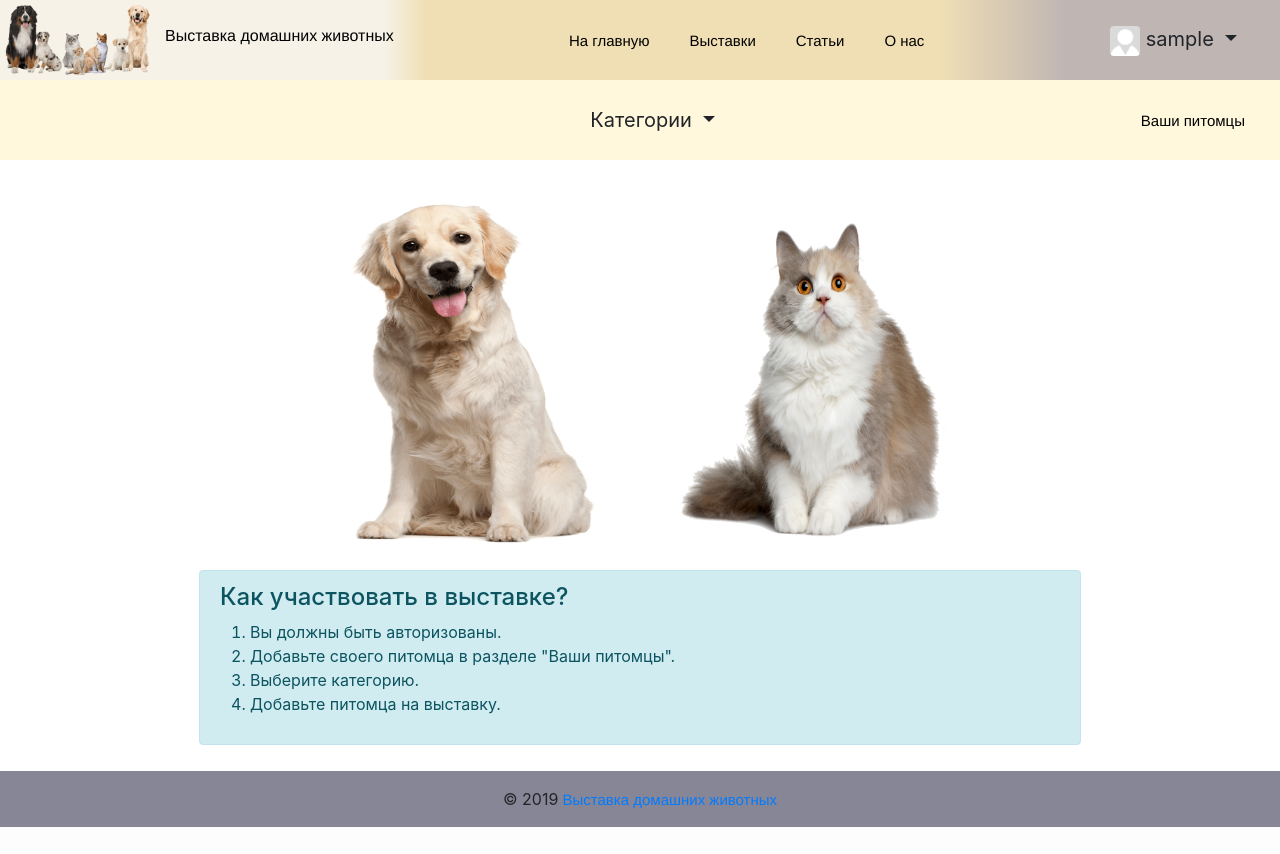
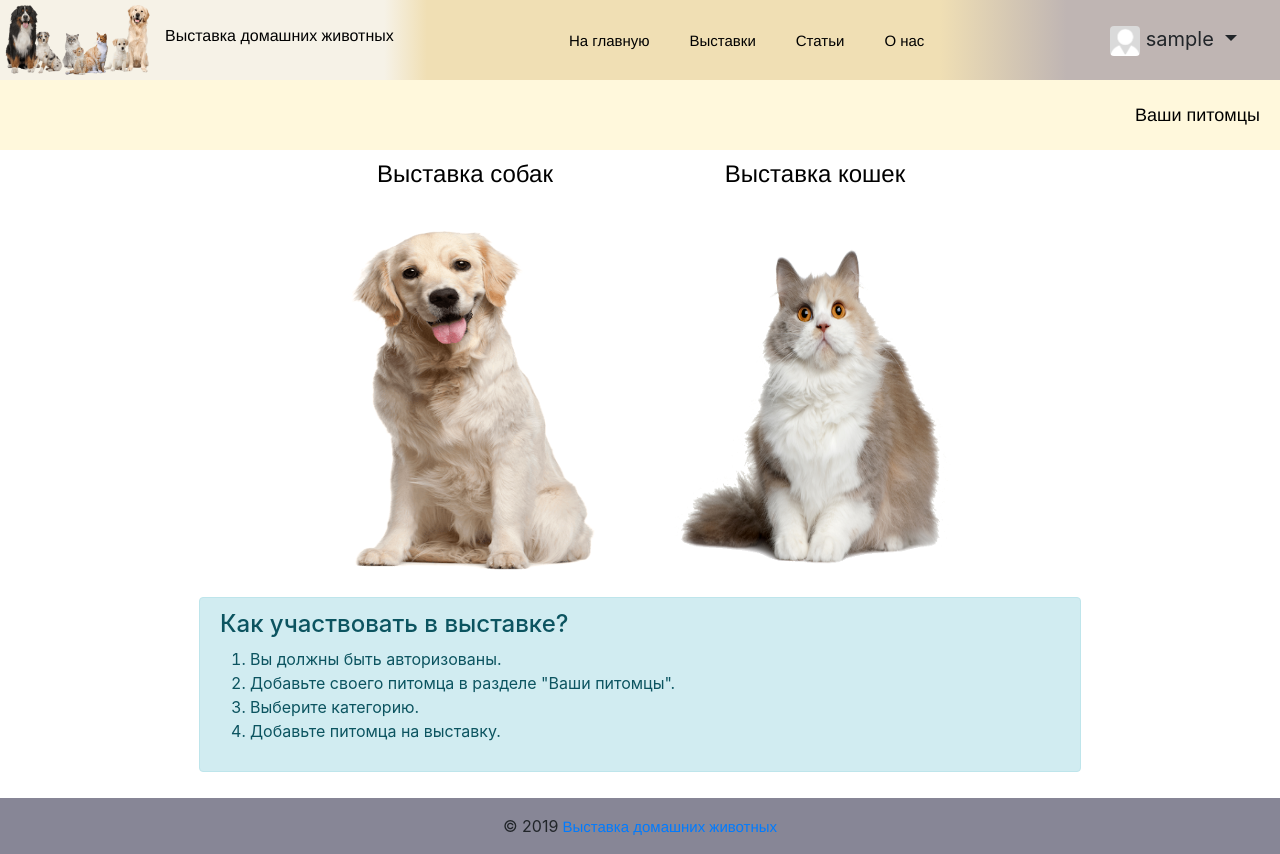
Before and after one commit to alexpomazan/petshow_kursach, a Django app: page /shows/ in a window 1280 px wide. Before the commit the page ends 827 px from the top, so only its background shows below. Run offline with Django 3.2, Linux system fonts and the light colour scheme; the visitor is signed in with stand-in values (Sample User, id 1); some libraries are stand-ins or nearby versions.

Commit message:
update 3.2

```diff
--- a/petshow/static/css/style.css
+++ b/petshow/static/css/style.css
@@ -373,7 +373,7 @@ ol {
   display: flex;
   flex-direction: row;
   width: 100%;
-  height: 80px;
+  height: 70px;
   background: cornsilk;
 }
 .dropdown-shows{
@@ -396,22 +396,34 @@ ol {
   flex-direction: row;
   align-items: center;
   justify-content: flex-end;
+  width: 100%;
 }
 .category_selection{
   display: flex;
   flex-direction: row;
   justify-content: center;
 }
+.show_name{
+text-align: center;
+}
 .cat_img, .dog_img{
 padding: 20px;
 width: 350px;
 height: 400px;
 }
-.cat_category:hover, .dog_category:hover{
+.link_mypets{
+font-size: 18px;
+}
+.link_cat_category, .link_dog_category{
+  color: black;
+}
+.link_cat_category:hover, .link_dog_category:hover{
   background: linear-gradient(
     rgba(199, 193, 193, 0.9),
     rgba(255, 255, 255, 0.9)
   );
+  color:white;
+  text-decoration: none;
 }
 /* /CONTENT SHOWS.HTML */
 
--- a/petshow/templates/show/shows.html
+++ b/petshow/templates/show/shows.html
@@ -4,7 +4,7 @@
 {% block content %}
 <div class = "section_shows">
 <div class="second-header">
-<div class="dropdown dropdown-shows col-7">
+{% comment %} <div class="dropdown dropdown-shows col-7">
         <button class="btn btn btn-lg dropdown-toggle" type="button" id="dropdownMenuButton" data-toggle="dropdown" aria-haspopup="true" aria-expanded="false">
          Категории
         </button>
@@ -12,11 +12,11 @@
             <a class="dropdown-item" href= "{% url 'dogshow' %}">Выставка собак</a>
             <a class="dropdown-item" href= "{% url 'catshow' %}">Выставка кошек</a>
             </div>
-    </div>
-<nav class="nav-shows col-5">
+    </div> {% endcomment %}
+<nav class="nav-shows">
           <ul class="ul">
           {% if user.is_authenticated%}
-            <li class="li"><a href="{% url 'mypets' %}">Ваши питомцы</a></li>
+            <li class="li"><a class="link_mypets" href="{% url 'mypets' %}">Ваши питомцы</a></li>
             {% else %}
             <li class="li"><a href="" data-toggle="modal" data-target="#exampleModalCenter">Ваши питомцы</a></li>
             <div class="modal fade" id="exampleModalCenter" tabindex="-1" role="dialog" aria-labelledby="exampleModalCenterTitle" aria-hidden="true">
@@ -40,13 +40,15 @@
 </div>
 <div class="content-show">
 <div class="category_selection">
-  <a href= "{% url 'dogshow' %}">
+  <a class="link_dog_category" href= "{% url 'dogshow' %}">
   <div class="dog_category">
+  <h4 class="show_name">Выставка собак</h4>
   <img class="dog_img" src="{% static "images/dog.png"%}">
   </div>
   </a>
-  <a href= "{% url 'catshow' %}">
+  <a class="link_cat_category" href= "{% url 'catshow' %}">
   <div class="cat_category">
+  <h4 class="show_name">Выставка кошек</h4>
   <img class="cat_img" src="{% static "images/cat1.png"%}">
   </div>
   </a>
```
